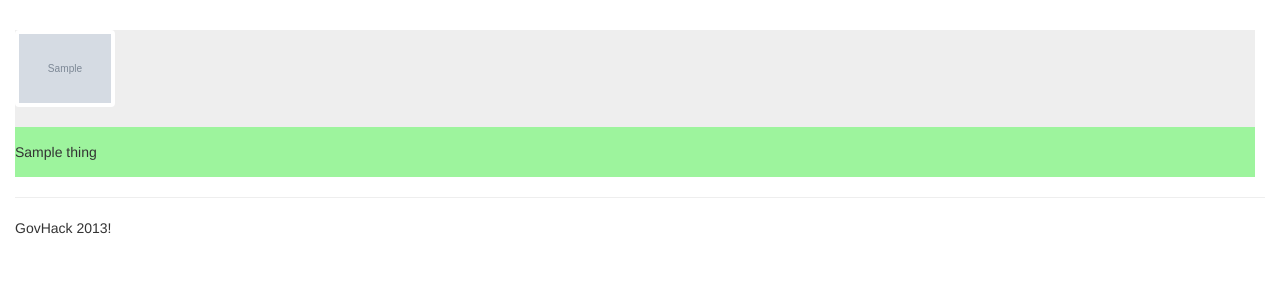
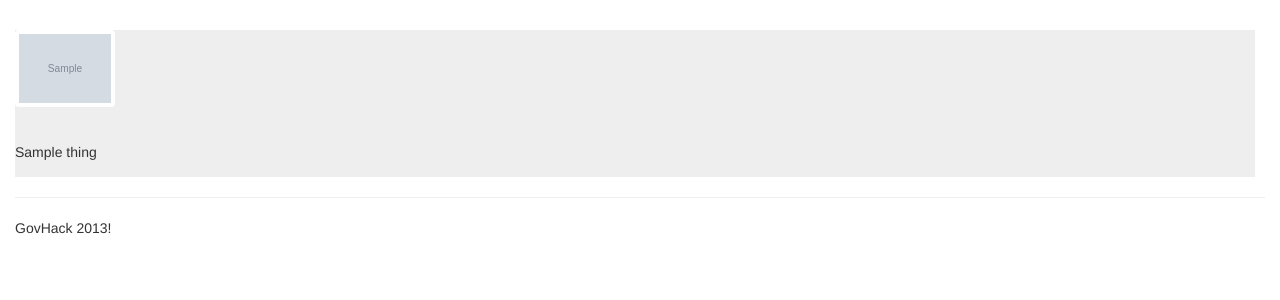
Before and after one commit to Get-out/getout, a Django app: template get_out/templates/list.html in a window 1280 px wide. Shown: the part 50-350 px from the top of the page. Run offline with Django 3.2, Linux system fonts and the light colour scheme; the template is opened without the code that fills it: most values are stand-ins (such as "Sample title", 1, 10 or a date in 2020); grey boxes marked "Sample" are stand-in pictures; some libraries are stand-ins or nearby versions.

Commit message:
you saw nothing

```diff
--- a/get_out/templates/list.html
+++ b/get_out/templates/list.html
@@ -6,7 +6,7 @@
       <img src="{{ x.image }}"></img>
     </div>
     <div class="checkitem cursor">
-      <p class="filler done">{{x.common_name}}</p>
+      <p class="filler">{{x.common_name}}</p>
     </div>
   </div>
   <div class="row-fluid">
```
